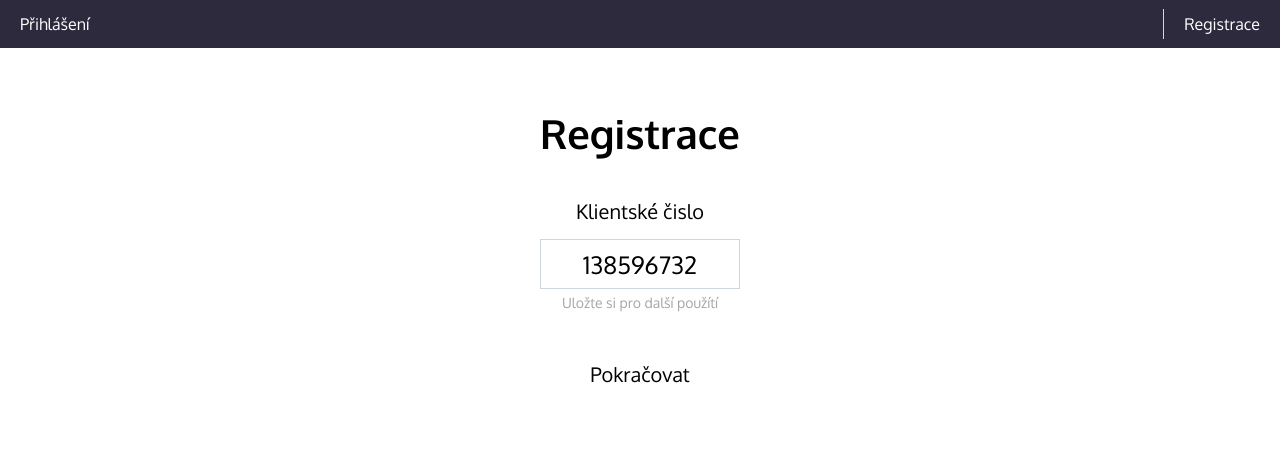
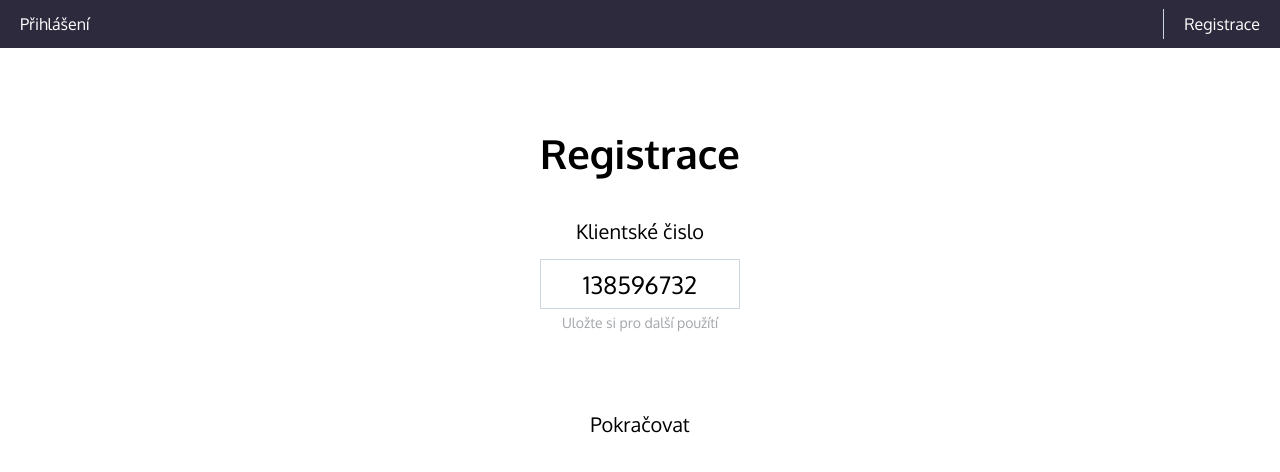
Before and after one commit to MariaSimkova/Calculaber, an Eleventy site: page login.html in a window 1280 px wide. Built offline with nearby package versions, Linux system fonts and the light colour scheme; Eleventy itself is replaced by a stand-in of ours; files that its build step writes are made by us from their sources.

Commit message:
Increase title and button padding

```diff
--- a/scss/_welcome.scss
+++ b/scss/_welcome.scss
@@ -40,7 +40,7 @@
     // text-align: center;
 
     &__title {
-        padding: 60px 0 40px 0;
+        padding: 80px 0 40px 0;
         font-size: 40px;
     }
 
@@ -63,7 +63,7 @@
 
     &__tip {
         color: variables.$color-text-secondary;
-        padding: 5px 0 50px;
+        padding: 5px 0 80px;
         font-size: 14px;
     }
 
```
Also changed, not shown: css/style.css.
